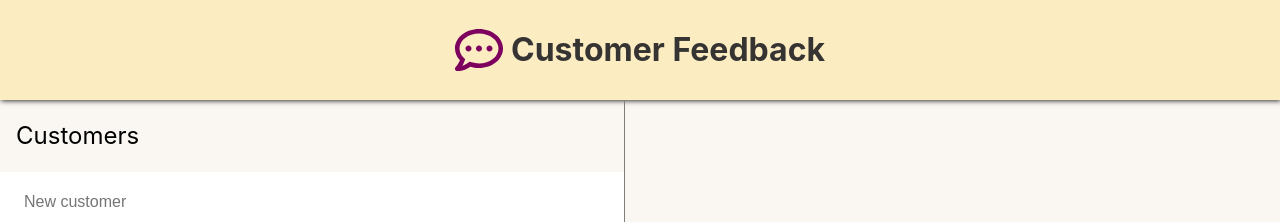
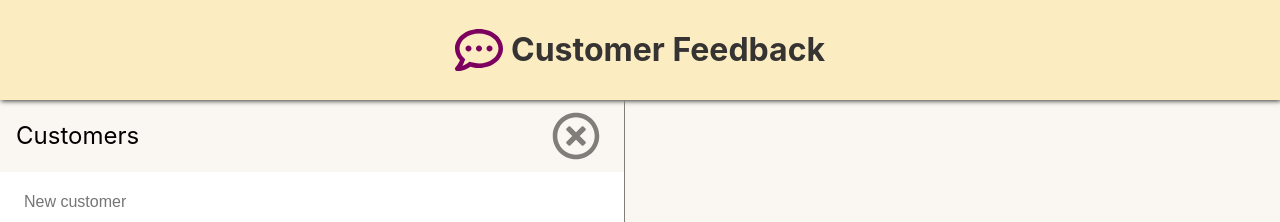
Before and after one commit to ipochinskiy/customer-feedback, a React (Create React App) app: page /customers in a window 1280 px wide. Both pictures are taken after a click on the button "Add customer". Shown: the top 222 px of the page. Built offline with nearby package versions, Linux system fonts and the light colour scheme.

Commit message:
add control for closing the add customer form

```diff
--- a/src/feedback/CustomerList/CustomerList.scss
+++ b/src/feedback/CustomerList/CustomerList.scss
@@ -87,4 +87,15 @@ $item-height: 60px;
             font-size: 40px;
         }
     }
+
+    &__icon {
+        font-size: 48px;
+        margin-right: 8px;
+        color: $neutral3-4;
+        cursor: pointer;
+
+        &:hover {
+            color: $neutral3-5;
+        }
+    }
 }
--- a/src/feedback/CustomerList/CustomerList.tsx
+++ b/src/feedback/CustomerList/CustomerList.tsx
@@ -3,7 +3,10 @@ import './CustomerList.scss';
 import React, { Component } from 'react';
 import { NavLink } from 'react-router-dom';
 
-import { faHandSpock } from '@fortawesome/free-regular-svg-icons';
+import {
+    faHandSpock,
+    faTimesCircle,
+} from '@fortawesome/free-regular-svg-icons';
 import { FontAwesomeIcon } from '@fortawesome/react-fontawesome';
 
 import { Button } from '../../ui-components';
@@ -94,11 +97,19 @@ class CustomerList extends Component<PropTypes, State> {
             )}
         </div>;
 
+        const addButton = <Button shape='primary' onClick={this.toggleCustomerFormVisibility}>
+            Add customer
+        </Button>;
+
+        const closeButton = <div className='CustomerList__icon' onClick={this.toggleCustomerFormVisibility}>
+            <FontAwesomeIcon icon={faTimesCircle} />
+        </div>;
+
         return (
             <div className='CustomerList'>
                 <div className='CustomerList__header'>
                     <div className='CustomerList__title'>Customers</div>
-                    {!isCustomerFormShow && <Button shape='primary' onClick={this.toggleCustomerFormVisibility}>Add customer</Button>}
+                    {isCustomerFormShow ? closeButton : addButton}
                 </div>
                 {isCustomerFormShow ? customerForm : null}
                 {customerList.length > 0 ? content : emptyState}
```
Also changed, not shown: 1 other file (tests, documents, lock files or other folders).
